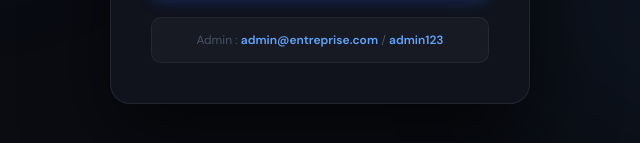
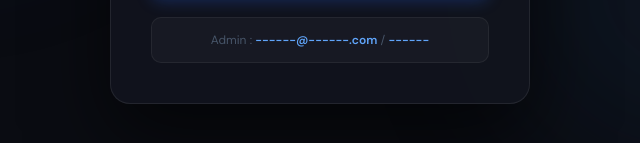
Before and after one commit to oussamahassoune1-del/docshare, a website: page index.html in a window 1280 px wide. Shown: the part 553-696 px from the top of the page, 320-960 px from the left. Drawn offline with Linux system fonts and the light colour scheme.

Commit message:
Update index.html

```diff
--- a/index.html
+++ b/index.html
@@ -78,7 +78,8 @@ select.input-field option{background:#1a1d26;}
     <div id="loginError" style="display:none;background:rgba(239,68,68,.15);border:1px solid rgba(239,68,68,.3);border-radius:10px;padding:10px 14px;color:#f87171;font-size:13px;margin-bottom:16px;"></div>
     <button onclick="doLogin()" id="loginBtn" class="btn-primary" style="width:100%;justify-content:center;padding:14px;font-size:15px;">Se connecter →</button>
     <div style="margin-top:20px;padding:14px;background:rgba(255,255,255,.03);border-radius:10px;border:1px solid rgba(255,255,255,.06);">
-      <p style="color:#475569;font-size:12px;text-align:center;">Admin : <span style="color:#60a5fa;font-weight:600;">admin@entreprise.com</span> / <span style="color:#60a5fa;font-weight:600;">admin123</span></p>
+      <p style="color:#475569;font-size:12px;text-align:center;">Admin : <span style="color:#60a5fa;font-weight:600;">------@------.com</span> / <span style="color:#60a5fa;font-weight:600;">------
+    </span></p>
     </div>
   </div>
 </div>
```
